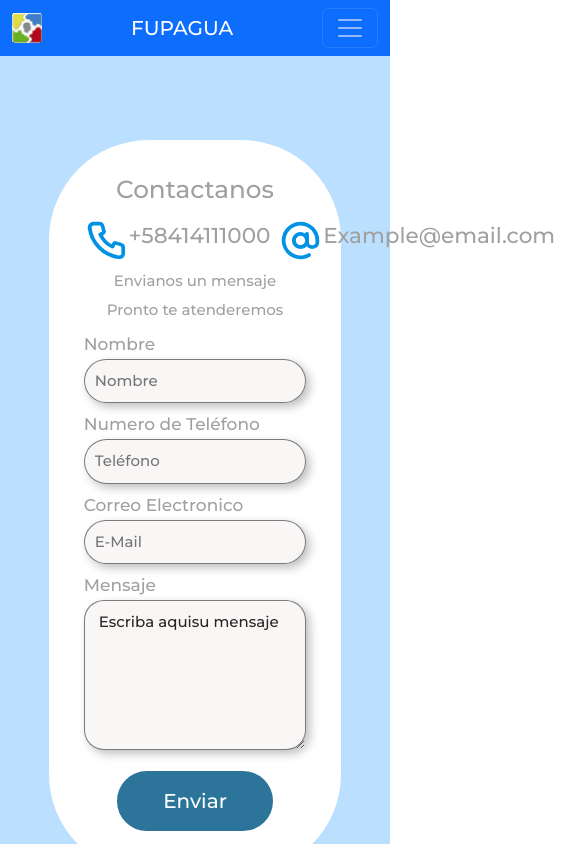
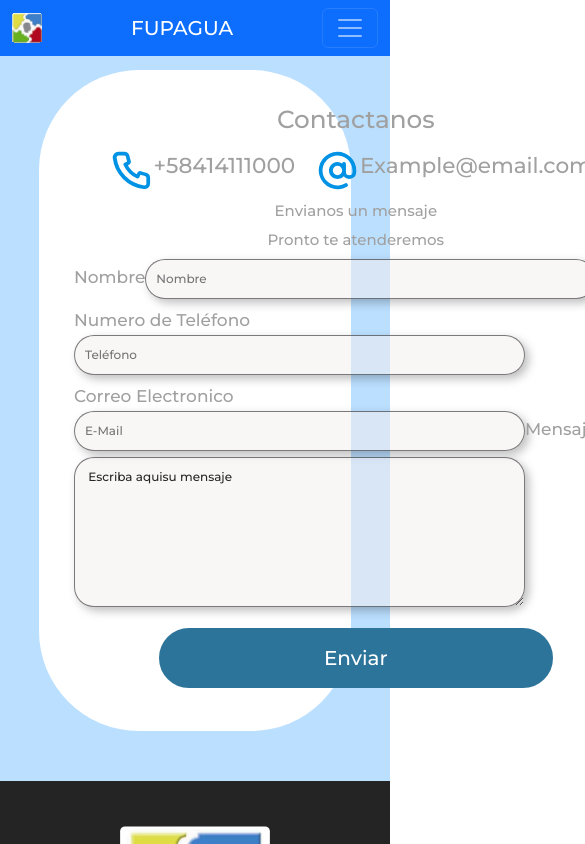
Before and after one commit to zovalger/fupagua-landing, a Next.js app: page /formulario in a window 390 px wide. Shown: the top 844 px of the page, 585 px wide, since content can reach past the window. Built offline with nearby package versions, Linux system fonts and the light colour scheme.

Commit message:
formulario v2

```diff
--- a/styles/FormLanding/FormLanding.module.css
+++ b/styles/FormLanding/FormLanding.module.css
@@ -1,10 +1,7 @@
 /****************Formulario*******background: #313131;***********/
 
 .bg_form {
-    margin-top: 50px;
-    position: relative;
-    height: 100vh;
-    width: 100%;
+    min-height: 100%;
     background-color: #bbdfff;
     background-size: cover;
     display: flex;
@@ -13,13 +10,16 @@
 }
 
 .container_form {
-    margin-top: 70px;
-    width: 75%;
+    display: flex;
+    position: relative;
+    width: 100%;
     padding: 35px;
     box-sizing: border-box;
     background: white;
     border-radius: 100px;
     flex-basis: 40%;
+    margin-top: 70px;
+    margin-bottom: 50px;
 }
 
 .form_text {
@@ -140,3 +140,44 @@
     display: inline-flex;
     justify-content: center;
 }
+
+@media screen and (max-width: 1024px) {}
+
+@media screen and (max-width: 650px) {}
+
+@media screen and (max-width: 500px) {
+    .container_form {
+        width: 80%;
+    }
+    .form_input,
+    .form_textarea {
+        width: 80%;
+        font-size: 12px;
+    }
+    .form_textarea {
+        min-height: 150px;
+        max-height: 200px;
+        min-width: 60%;
+        max-width: 80%;
+        overflow-y: visible;
+    }
+}
+
+@media screen and (max-width: 412px) {}
+
+@media screen and (max-width: 350px) {
+    .container_text {
+        justify-content: flex-start;
+        flex-basis: 40%;
+    }
+    .title {
+        font-size: 25px;
+    }
+    .subtitle {
+        font-size: 20px;
+    }
+    .text {
+        font-size: 15px;
+        font-weight: 500px;
+    }
+}
```
